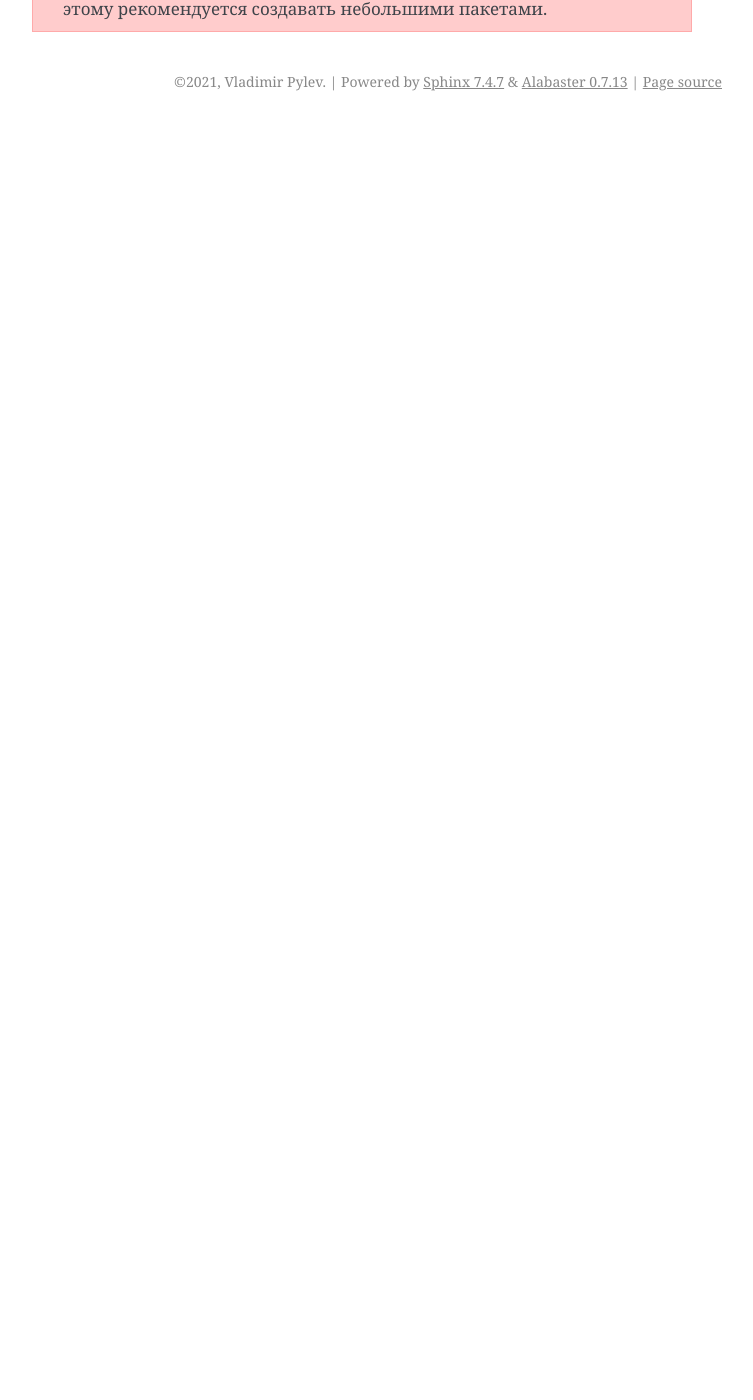
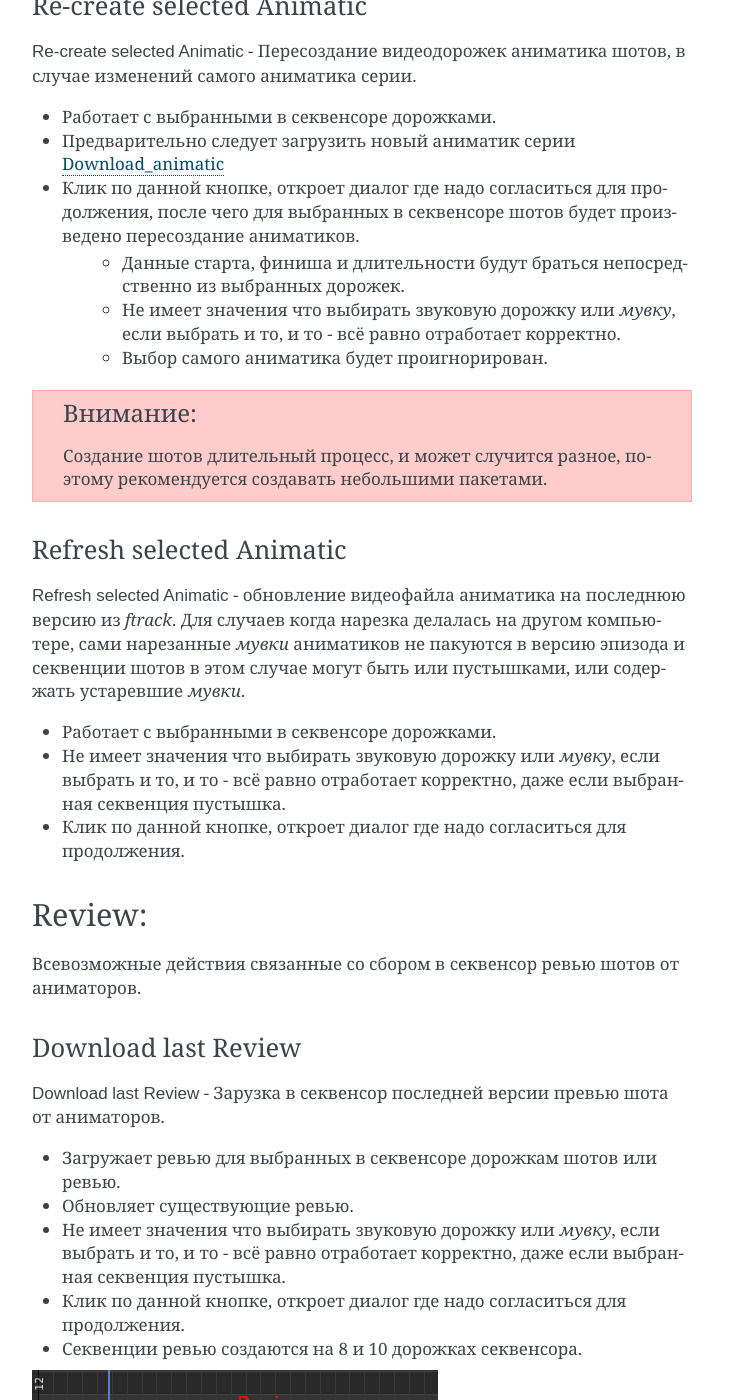
Before and after one commit to volodya-renderberg/ftrack-b3d-connect-manual, a Sphinx documentation site: the page built from docs/source/manual/work_panel/animatic_tools.rst, in a window 1280 px wide and 1400 px high, scrolled down 2858 px. Shown: the whole window, without its empty margins (388-1141 px from the left). Built offline with Sphinx 7.4.7, drawn with Linux system fonts in a browser that asks for light colours; before the commit the page ends 2979 px from its top, so only the background shows below that; some of the changed text lies outside the part shown.

Commit message:
docs - дополнения Refresh Animatic и Download last Review

```diff
--- a/docs/source/manual/work_panel/animatic_tools.rst
+++ b/docs/source/manual/work_panel/animatic_tools.rst
@@ -4,6 +4,8 @@ Animatic tools
 ==============
 
 Функционал для работы над аниматиком и фильмом в целом в задачах эпизода.
+
+.. image:: ../../_static/images/animatic_tools_panel.png
 
 .. _animatic_tools_download_animatic:
 
@@ -20,6 +22,7 @@ Download_animatic
 * Временной диапазон сцены будет выставлен автоматически по диапазону видео файла.
 * Удовлетворение *fps* аниматика проекту на совести пользователя.
 
+.. _animatic_tools_make_shots:
 
 Make shots:
 -----------
@@ -27,6 +30,8 @@ Make shots:
 Разрезка аниматика на шоты, с созданием ассетов данных шотов в *ftrack* (при отсутствии) и создание версий с видео аниматика в задачи данных шотов.
 
 .. note:: Следующие три шага выполняются последовательно один раз.
+
+.. _animatic_tools_step1:
 
 Step1
 ~~~~~
@@ -40,9 +45,11 @@ Step1
 Rename markers to Sequence
 **************************
 
-* По клику по данной кнопке маркеры будут переименованы в актуальные для данного эпизода имена секвенций.
+:guilabel:`Rename markers to Sequence` - По клику по данной кнопке маркеры будут переименованы в актуальные для данного эпизода имена секвенций.
+
 * Если маркеров небыло вообще, то будет создан один маркер в первом кадре.
 
+.. _animatic_tools_step2:
 
 Step2
 ~~~~~
@@ -52,12 +59,18 @@ Step2
 * границы отмечаются маркерами
 * именовать маркеры не обязательно
 
+.. _animatic_tools_rename_markers_to_shot:
+
 Rename markers to Shot
 **********************
 
-* По клику по данной кнопке маркеры будут переименованы в актуальные для данного эпизода и секвенций имена шотов.
+:guilabel:`Rename markers to Shot` - По клику по данной кнопке маркеры будут переименованы в актуальные для данного эпизода и секвенций имена шотов.
+
 * Наличие хотя бы одного маркера секвенции обязательно.
 * Маркеры секвенций так же будут перименованы в имена шотов.
+
+
+.. _animatic_tools_step3:
 
 Step3
 ~~~~~
@@ -73,26 +86,70 @@ Step3
 * Создаётся плейбласт который публикуется в соответствующую версию в задачи шотов.
 * На каждый шот в секвенсоре создаются мувки.
 
+.. _animatic_tools_create_shots_button:
+
 Create Shots
 ************
 
-* Клик по данной кнопке откроет диалог где надо указывать количество создаваемых шотов и выбрать шаблон для создаваемых ассетов.
+:guilabel:`Create Shots` - Клик по данной кнопке откроет диалог где надо указывать количество создаваемых шотов и выбрать шаблон для создаваемых ассетов.
+
     * Создание шотов длительный процесс, и может случится разное, поэтому рекомендуется создавать небольшими пакетами, число по умолчанию 10. После каждого цикла делать обязательный сейв.
     * Число создаваемых шотов можно указать любое, но будет использовано ближайшее чётное, для правильного чередования мувиков на дорожках в секвенсоре.
 
+.. _animatic_tools_edit_shots:
 
-Re-creation Shots:
-------------------
+Edit Shots:
+-----------
 
-Пересоздание аниматиков шотов с выгрузкой версий на *ftrack*.
+Всевозможные манипуляции с секвенциями аниматиков шотов.
 
-:guilabel:`Re-create selected Shots` - Пересоздание видеодорожек аниматика шотов, в случае изменений самого аниматика серии.
+
+.. _animatic_tools_re_create_selected_animatic:
+
+Re-create selected Animatic
+~~~~~~~~~~~~~~~~~~~~~~~~~~~
+
+:guilabel:`Re-create selected Animatic` - Пересоздание видеодорожек аниматика шотов, в случае изменений самого аниматика серии.
 
 * Работает с выбранными в секвенсоре дорожками.
 * Предварительно следует загрузить новый аниматик серии :ref:`animatic_tools_download_animatic`
 * Клик по данной кнопке, откроет диалог где надо согласиться для продолжения, после чего для выбранных в секвенсоре шотов будет произведено пересоздание аниматиков.
     * Данные старта, финиша и длительности будут браться непосредственно из выбранных дорожек.
-    * Не имеет значения что выберать звуковую дорожку или *мувку*, если выбрать и то, и то - всё равно отработает корректно.
+    * Не имеет значения что выбирать звуковую дорожку или *мувку*, если выбрать и то, и то - всё равно отработает корректно.
     * Выбор самого аниматика будет проигнорирован.
 
 .. attention:: Создание шотов длительный процесс, и может случится разное, поэтому рекомендуется создавать небольшими пакетами.
+
+.. _animatic_tools_refresh_selected_shots:
+
+Refresh selected Animatic
+~~~~~~~~~~~~~~~~~~~~~~~~~
+
+:guilabel:`Refresh selected Animatic` - обновление видеофайла аниматика на последнюю версию из *ftrack*. Для случаев когда нарезка делалась на другом компьютере, сами нарезанные *мувки* аниматиков не пакуются в версию эпизода и секвенции шотов в этом случае могут быть или пустышками, или содержать устаревшие *мувки*.
+
+* Работает с выбранными в секвенсоре дорожками.
+* Не имеет значения что выбирать звуковую дорожку или *мувку*, если выбрать и то, и то - всё равно отработает корректно, даже если выбранная секвенция пустышка.
+* Клик по данной кнопке, откроет диалог где надо согласиться для продолжения.
+
+
+.. _animatic_tools_review:
+
+Review:
+-------
+
+Всевозможные действия связанные со сбором в секвенсор ревью шотов от аниматоров.
+
+.. _animatic_tools_download_last_review:
+
+Download last Review
+~~~~~~~~~~~~~~~~~~~~
+
+:guilabel:`Download last Review` - Зарузка в секвенсор последней версии превью шота от аниматоров.
+
+* Загружает ревью для выбранных в секвенсоре дорожкам шотов или ревью.
+* Обновляет существующие ревью.
+* Не имеет значения что выбирать звуковую дорожку или *мувку*, если выбрать и то, и то - всё равно отработает корректно, даже если выбранная секвенция пустышка.
+* Клик по данной кнопке, откроет диалог где надо согласиться для продолжения.
+* Секвенции ревью создаются на 8 и 10 дорожках секвенсора.
+
+.. image:: ../../_static/images/sequence_editor_channels.png
```
Also changed, not shown: docs/source/_static/images/animatic_tools_panel.png (added), docs/source/_static/images/sequence_editor_channels.png (added).
